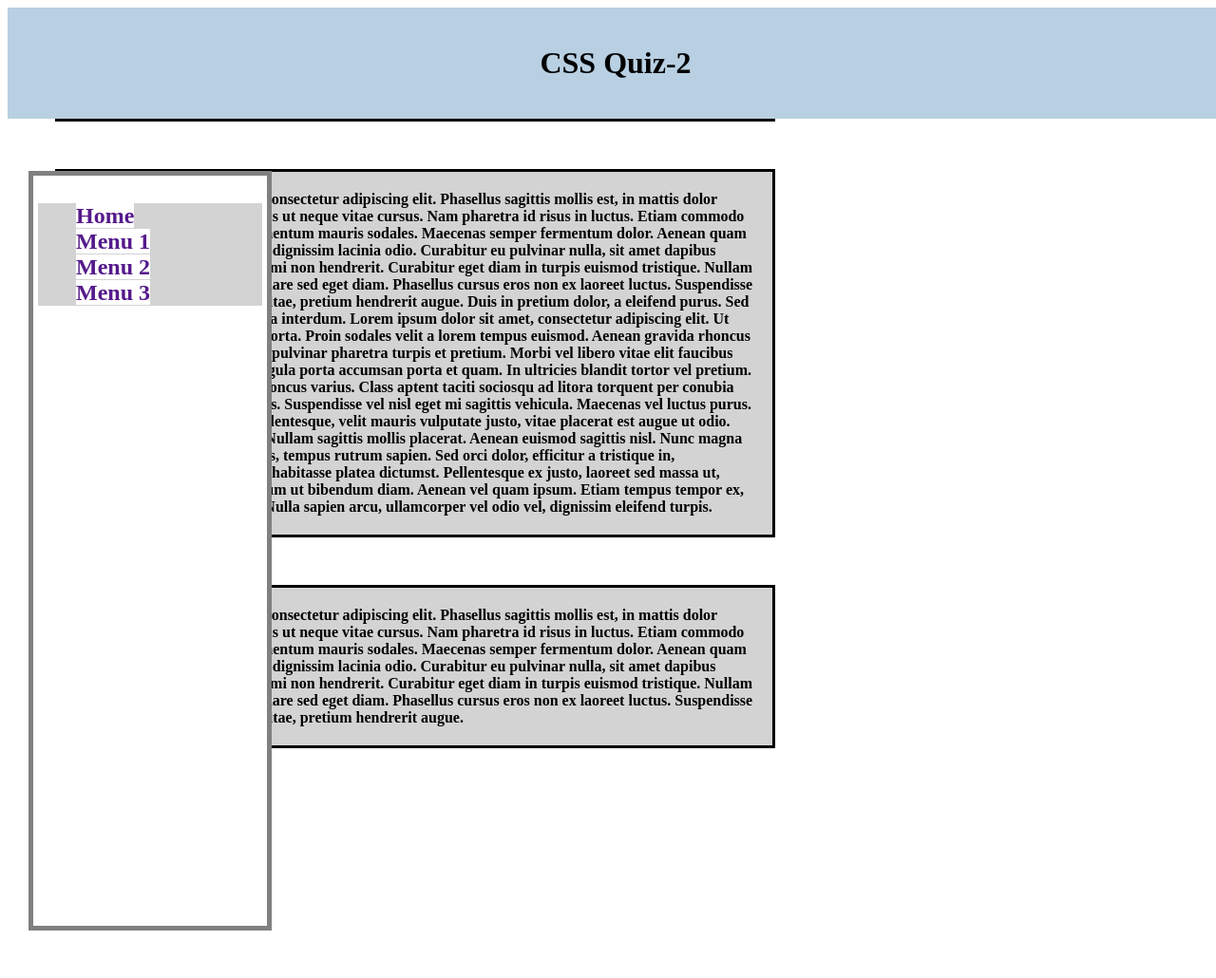
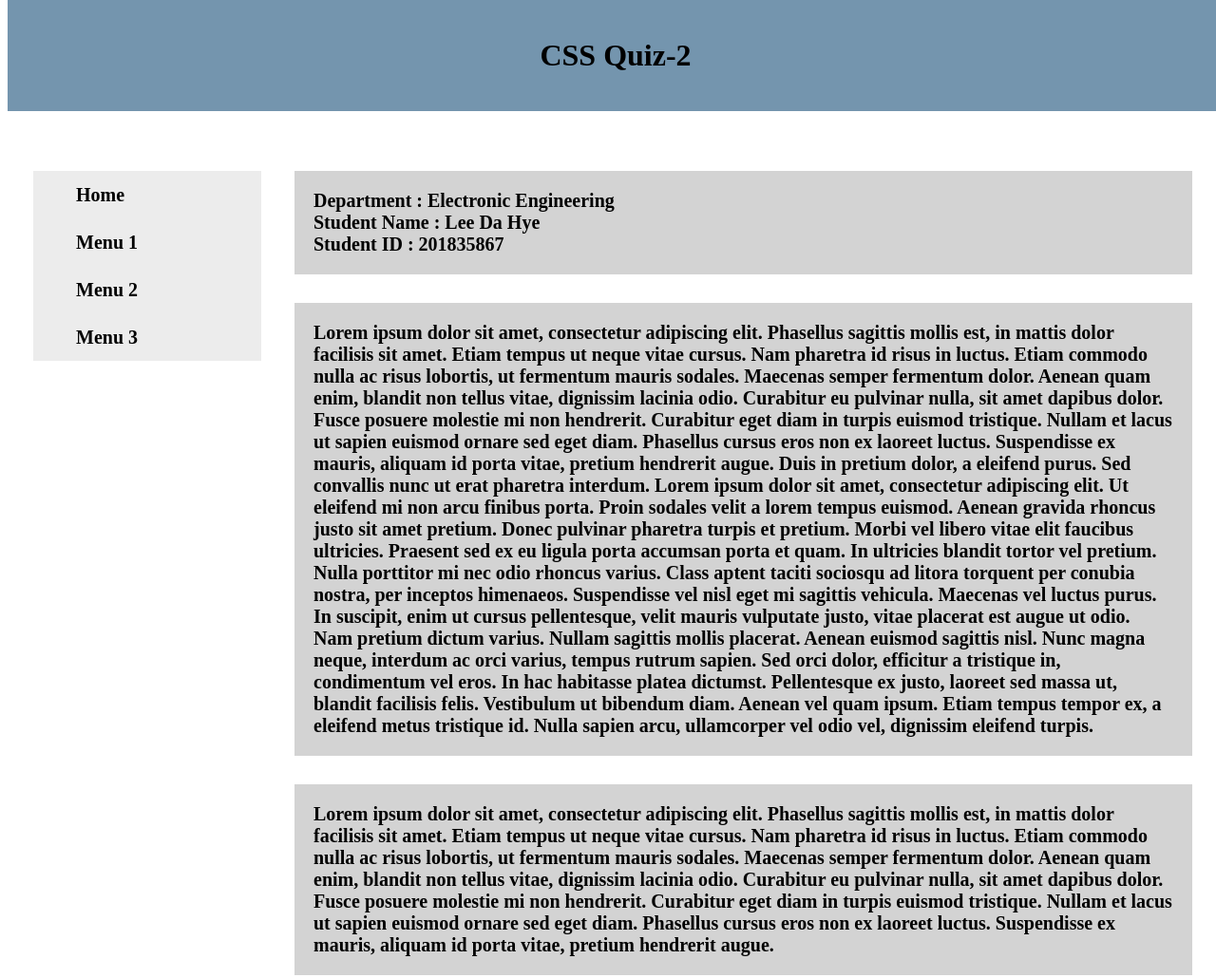
Before and after one commit to Lindarong29/Web-P, a plain HTML site: page CSS/CSS-Quiz-2.html in a window 1280 px wide. Shown: the whole page at 95% size. Before the commit the page ends 818 px from the top, so only its background shows below. Drawn offline with Linux system fonts and the light colour scheme.

Commit message:
Update CSS-Quiz-2.html

```diff
--- a/CSS/CSS-Quiz-2.html
+++ b/CSS/CSS-Quiz-2.html
@@ -8,81 +8,88 @@
     <style>
         a:link {
             color: black;
-            background-color: white;
             text-decoration: none;
+        }
+
+        a:visited {
+            color: black;
         }
 
         a:hover {
             color: white;
-            background-color: black;
+            background-color: gray;
             text-decoration: none;
         }
 
         a:active {
-        background-color: gray;
-        text-decoration: underline;
+            background-color: black;
+            text-decoration: underline;
         }
+
+
 
 
         .header{
             width : 100%;
-            background-color : #B8D0E2;
-            border: 10px solid #B8D0E2;
-            margin: 0px 0px 50px 0px;
+            background-color : #7495AE;
+            border: 10px solid #7495AE;
             padding: 30px;
             box-sizing: border-box;
+            position:fixed;
+            top : 0px;
+            z-index : 1;
 
             /*Font*/
             font-family : "Times New Roman",serif;
             text-align : center;
             font-weight: bold;
             font-size: 2em;
-            float: left;
-            position:fixed;
-            z-index: 1;
+
         }
 
         .sidebox{
-            float: left;
+            float : left;
             height: 100%;
             box-sizing: border-box;
-            border : 5px solid none;
             padding: 1px 20px;
             position: fixed;
-            top: 180px;
+            top: 170px;
             left : 30px;
-            background-color: white;
-            border : 5px solid grey;
-            width: 20%;
+            width: 250px;
             padding: 5px 5px;
         }
 
         .side{
-            background-color : lightgrey;
-
+            background-color : #ECECEC;
         }
 
         .menu{
             list-style : none;
             font-family : "Times New Roman",serif;
             font-weight: bold;
-            font-size: 1.5em;
+            font-size: 20px;
+            margin: 5px;
+            line-height:50px
         }
 
         .contentsbox{
+            float: left;
             box-sizing: border-box;
-            border: 3px solid black;
+            margin: 0px 15px 0px 0px;
+            padding : 5px;
+            position:absolute;
+            top: 175px;
+            left : 300px;
         }
 
         .contents{
-            float: left;
-            width : 60%;
             box-sizing: border-box;
             background-color : lightgray;
             font-family : "Times New Roman",serif;
             font-weight: bold;
-            margin: 20px 20px 30px 50px;
-            border: 3px solid black;
+            font-size: 20px;
+            margin: 0PX 5PX 30px 5px;
+
             padding: 20px 20px;
         }
     </style>
@@ -98,15 +105,15 @@
         <div class="sidebox">
             <div class="side">
             <ul class="menu">
-                <li><a href="">Home</a></li>
-                <li><a href="">Menu 1</a></li>
-                <li><a href="">Menu 2</a></li>
-                <li><a href="">Menu 3</a></li>
+                <li><a href="#">Home</a></li>
+                <li><a href="#">Menu 1</a></li>
+                <li><a href="#">Menu 2</a></li>
+                <li><a href="#">Menu 3</a></li>
             </ul>
             </div>
         </div>
 
-        <div class="contentbox">
+        <div class="contentsbox">
             <P class="contents">
                 Department : Electronic Engineering <br>
                 Student Name : Lee Da Hye <br>
@@ -118,7 +125,7 @@
                 Duis in pretium dolor, a eleifend purus. Sed convallis nunc ut erat pharetra interdum. Lorem ipsum dolor sit amet, consectetur adipiscing elit. Ut eleifend mi non arcu finibus porta. Proin sodales velit a lorem tempus euismod. Aenean gravida rhoncus justo sit amet pretium. Donec pulvinar pharetra turpis et pretium. Morbi vel libero vitae elit faucibus ultricies. Praesent sed ex eu ligula porta accumsan porta et quam. In ultricies blandit tortor vel pretium. Nulla porttitor mi nec odio rhoncus varius.
                 Class aptent taciti sociosqu ad litora torquent per conubia nostra, per inceptos himenaeos. Suspendisse vel nisl eget mi sagittis vehicula. Maecenas vel luctus purus. In suscipit, enim ut cursus pellentesque, velit mauris vulputate justo, vitae placerat est augue ut odio. Nam pretium dictum varius. Nullam sagittis mollis placerat. Aenean euismod sagittis nisl.
                 Nunc magna neque, interdum ac orci varius, tempus rutrum sapien. Sed orci dolor, efficitur a tristique in, condimentum vel eros. In hac habitasse platea dictumst. Pellentesque ex justo, laoreet sed massa ut, blandit facilisis felis. Vestibulum ut bibendum diam. Aenean vel quam ipsum. Etiam tempus tempor ex, a eleifend metus tristique id. Nulla sapien arcu, ullamcorper vel odio vel, dignissim eleifend turpis.
-            </P>
+             </P>
 
             <P class="contents">
                 Lorem ipsum dolor sit amet, consectetur adipiscing elit. Phasellus sagittis mollis est, in mattis dolor facilisis sit amet. Etiam tempus ut neque vitae cursus. Nam pharetra id risus in luctus. Etiam commodo nulla ac risus lobortis, ut fermentum mauris sodales. Maecenas semper fermentum dolor. Aenean quam enim, blandit non tellus vitae, dignissim lacinia odio. Curabitur eu pulvinar nulla, sit amet dapibus dolor. Fusce posuere molestie mi non hendrerit. Curabitur eget diam in turpis euismod tristique. Nullam et lacus ut sapien euismod ornare sed eget diam. Phasellus cursus eros non ex laoreet luctus. Suspendisse ex mauris, aliquam id porta vitae, pretium hendrerit augue.
```
